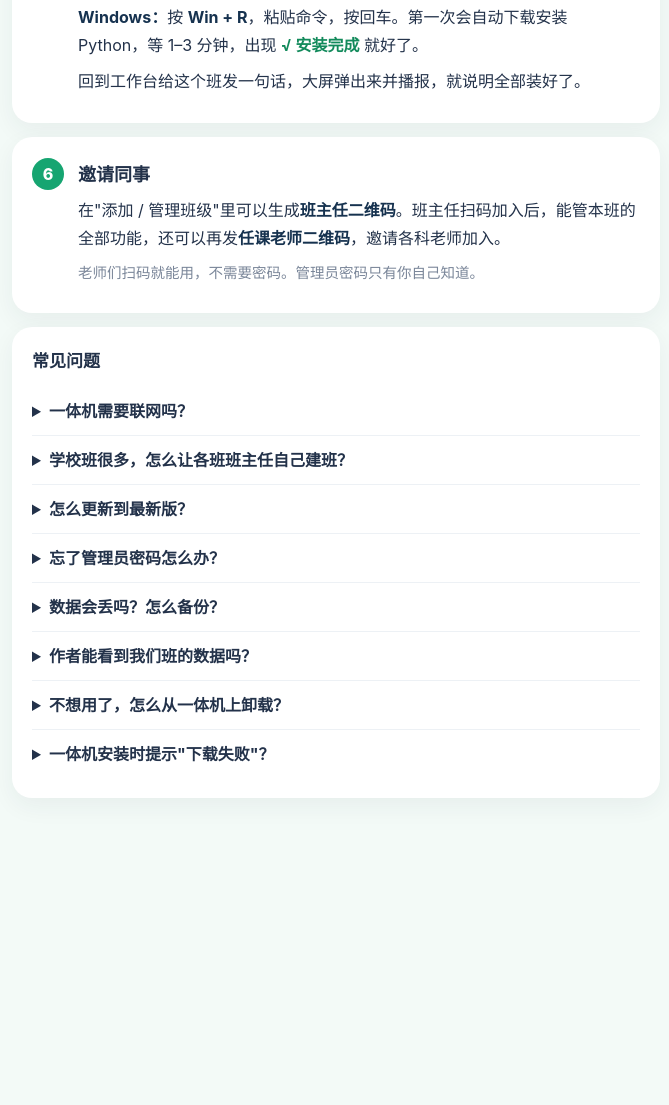
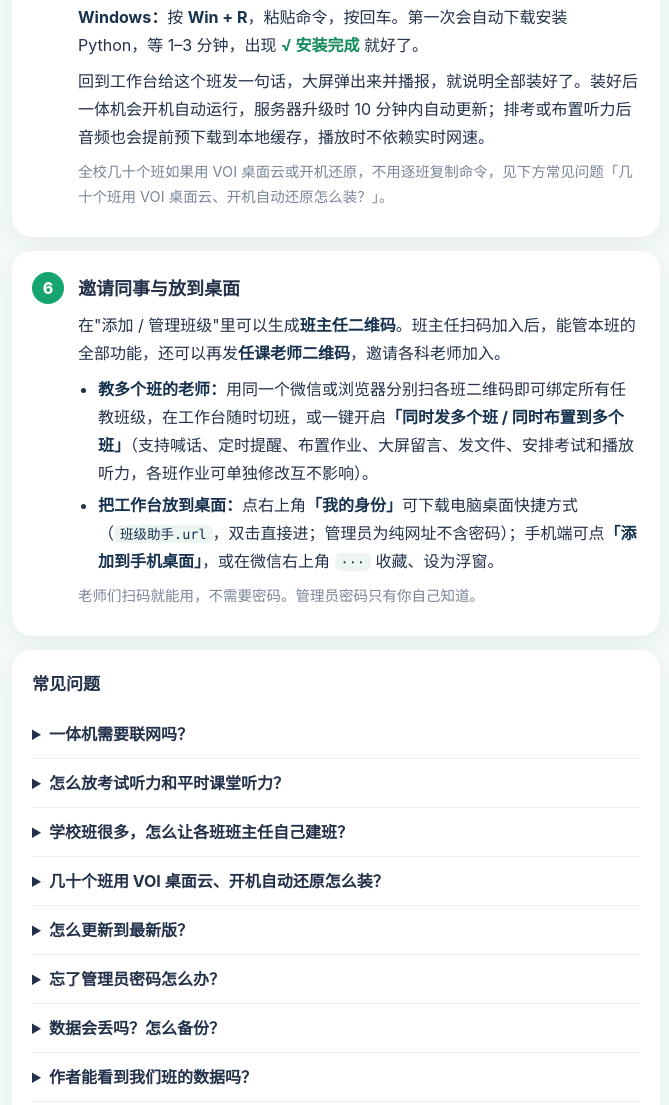
Before and after one commit to zhouqingge0909/class-assistant, a plain HTML site: page static/setup.html in a window 1280 px wide. Shown: the part 1934-3039 px from the top of the page, without its empty margins (304-973 px from the left). Before the commit the page ends 2792 px from the top, so only its background shows below. Drawn offline with Linux system fonts and the light colour scheme; a web font is replaced by a local one.

Commit message:
docs(setup): 更新自建教程页（听力、多班同发、桌面快捷方式、VOI 与批量卸载）

```diff
--- a/static/setup.html
+++ b/static/setup.html
@@ -33,6 +33,7 @@
   .step ul, .step ol { padding-left: 20px; }
   .step li { margin-bottom: 4px; }
   b { color: #16324f; }
+  p code, li code { background: #edf5f1; color: #16324f; padding: 1px 6px; border-radius: 6px; font: 13.5px/1.5 ui-monospace, Menlo, Consolas, monospace; white-space: nowrap; }
   .cmd { display: flex; align-items: stretch; gap: 8px; margin: 10px 0; }
   .cmd code { flex: 1; min-width: 0; background: #1f2a37; color: #d7f5e6; border-radius: 12px; padding: 12px 14px; font: 13.5px/1.6 ui-monospace, Menlo, Consolas, monospace; word-break: break-all; }
   .cmd button { flex: none; border: 0; border-radius: 12px; padding: 0 16px; background: #16a571; color: #fff; font: inherit; font-weight: 700; cursor: pointer; }
@@ -130,15 +131,20 @@
       </ol>
       <p><b>麒麟 / 统信：</b>在桌面空白处点右键，选<b>"打开终端"</b>（也可以按 Ctrl + Alt + T），粘贴命令（Ctrl + Shift + V），按回车。出现 <span class="ok">✅ 安装完成</span> 就好了。</p>
       <p><b>Windows：</b>按 <b>Win + R</b>，粘贴命令，按回车。第一次会自动下载安装 Python，等 1–3 分钟，出现 <span class="ok">√ 安装完成</span> 就好了。</p>
-      <p>回到工作台给这个班发一句话，大屏弹出来并播报，就说明全部装好了。</p>
+      <p>回到工作台给这个班发一句话，大屏弹出来并播报，就说明全部装好了。装好后一体机会开机自动运行，服务器升级时 10 分钟内自动更新；排考或布置听力后音频也会提前预下载到本地缓存，播放时不依赖实时网速。</p>
+      <p class="muted">全校几十个班如果用 VOI 桌面云或开机还原，不用逐班复制命令，见下方常见问题「几十个班用 VOI 桌面云、开机自动还原怎么装？」。</p>
     </div>
   </div>
 
   <div class="card step">
     <div class="num">6</div>
     <div class="body">
-      <h2>邀请同事</h2>
+      <h2>邀请同事与放到桌面</h2>
       <p>在"添加 / 管理班级"里可以生成<b>班主任二维码</b>。班主任扫码加入后，能管本班的全部功能，还可以再发<b>任课老师二维码</b>，邀请各科老师加入。</p>
+      <ul>
+        <li><b>教多个班的老师：</b>用同一个微信或浏览器分别扫各班二维码即可绑定所有任教班级，在工作台随时切班，或一键开启<b>「同时发多个班 / 同时布置到多个班」</b>（支持喊话、定时提醒、布置作业、大屏留言、发文件、安排考试和播放听力，各班作业可单独修改互不影响）。</li>
+        <li><b>把工作台放到桌面：</b>点右上角<b>「我的身份」</b>可下载电脑桌面快捷方式（<code>班级助手.url</code>，双击直接进；管理员为纯网址不含密码）；手机端可点<b>「添加到手机桌面」</b>，或在微信右上角 <code>···</code> 收藏、设为浮窗。</li>
+      </ul>
       <p class="muted">老师们扫码就能用，不需要密码。管理员密码只有你自己知道。</p>
     </div>
   </div>
@@ -147,11 +153,19 @@
     <h3>常见问题</h3>
     <details>
       <summary>一体机需要联网吗？</summary>
-      <p>需要，而且要一直联着。一体机每 2 秒向你的服务器问一次有没有新消息，断网就收不到喊话。不过它只需要能连上你自己的服务器，不用登录任何账号。学校网络有限制的话，先用一体机的浏览器打开工作台地址试试，能打开就没问题。断网期间发的消息会在服务器上保留 2 小时，一体机重新联网后会补收。</p>
+      <p>需要，而且要一直联着。一体机每 2 秒向你的服务器问一次有没有新消息，断网就收不到喊话。不过它只需要能连上你自己的服务器，不用登录任何账号。学校网络有限制的话，先用一体机的浏览器打开工作台地址试试，能打开就没问题。断网期间发的消息会在服务器上保留 2 小时，一体机重新联网后会补收。另外，考试听力和课堂听力音频会提前预下载到一体机本地缓存，开播后即使中途断网也不会中断。</p>
+    </details>
+    <details>
+      <summary>怎么放考试听力和平时课堂听力？</summary>
+      <p>考试听力在工作台<b>「大屏」</b>（任课老师为<b>「考试」</b>）排考时直接上传音频，平时训练或全年级广播在<b>「课堂 → 播放听力」</b>使用（支持 MP3 / WAV，上限 80MB，多班共享只存一份，7 天自动清理）。上传后各班一体机在后台静默预下载并校验，工作台实时显示各班<b>「已就绪」</b>进度；支持 10 秒<b>「考前试音」</b>、到点自动或手动同步开播，大屏底部带有低调的暂停 / 重播 / 停止按钮供监考应急。</p>
     </details>
     <details>
       <summary>学校班很多，怎么让各班班主任自己建班？</summary>
       <p>不用管理员一个个建班发二维码：用管理员密码登录工作台，点左侧「记录」，拉到底部找到<b>「老师自助建班注册」</b>，打开<b>「开放老师自助注册」</b>开关即可（会自动生成注册码，也可以改成好记的）。把注册链接或二维码截图和注册码发到学校老师群，班主任填写后就自动成为该班班主任。全校建完班后关掉开关即可，已建班级不受影响，也不需要改配置文件或重启服务器，已装好的一体机也不用重装。</p>
+    </details>
+    <details>
+      <summary>几十个班用 VOI 桌面云、开机自动还原怎么装？</summary>
+      <p>管理员打开<b>「添加 / 管理班级」</b>，拉到底部展开<b>「VOI 桌面云 / 全校统一安装（按 MAC 自动认班）」</b>，把不含班级和密钥的通用安装命令在母机装一次、同传给全校即可。打开<b>「允许新大屏开机自选班级绑定」</b>后，每台教室大屏开机在屏幕上点一下自己班级就会记住网卡 MAC，以后每次重启还原都会自动认班；全校绑完关掉开关防误点，换教室或换机时在列表里点<b>「解绑」</b>即可。</p>
     </details>
     <details>
       <summary>怎么更新到最新版？</summary>
@@ -171,7 +185,8 @@
     </details>
     <details>
       <summary>不想用了，怎么从一体机上卸载？</summary>
-      <p>在"添加 / 管理班级"里，安装命令下面有"不用了？卸载一体机上的班级助手"，点开复制卸载命令，在一体机上用和安装一样的方法粘贴运行即可。删班之前先卸载。</p>
+      <p><b>远程批量卸载（推荐）：</b>管理员打开<b>「添加 / 管理班级」</b>，拉到底部展开<b>「批量远程卸载一体机（全校 / 多班）」</b>，可单选、按年级选或全选，输入<b>「确认卸载」</b>下发指令——在线一体机几秒内自动卸载，离线机器指令保留 7 天联网自动执行，大屏未确认前随时可点<b>「撤销未确认的卸载」</b>（VOI 学校还可在确认弹窗勾选同步清除 MAC 绑定记录；旧机报废不再联网时直接在上方 VOI 列表点「解绑」即可）。只卸载一体机程序，不会删除服务器上的班级名单、作业和历史数据。</p>
+      <p><b>单台手动卸载：</b>在"添加 / 管理班级"选该班，展开安装命令下面的"不用了？卸载一体机上的班级助手"，复制卸载命令在一体机运行即可。删班之前建议先卸载；装了冰点还原或开机还原的电脑，需先解冻或在母盘清理。</p>
     </details>
     <details>
       <summary>一体机安装时提示"下载失败"？</summary>
```
